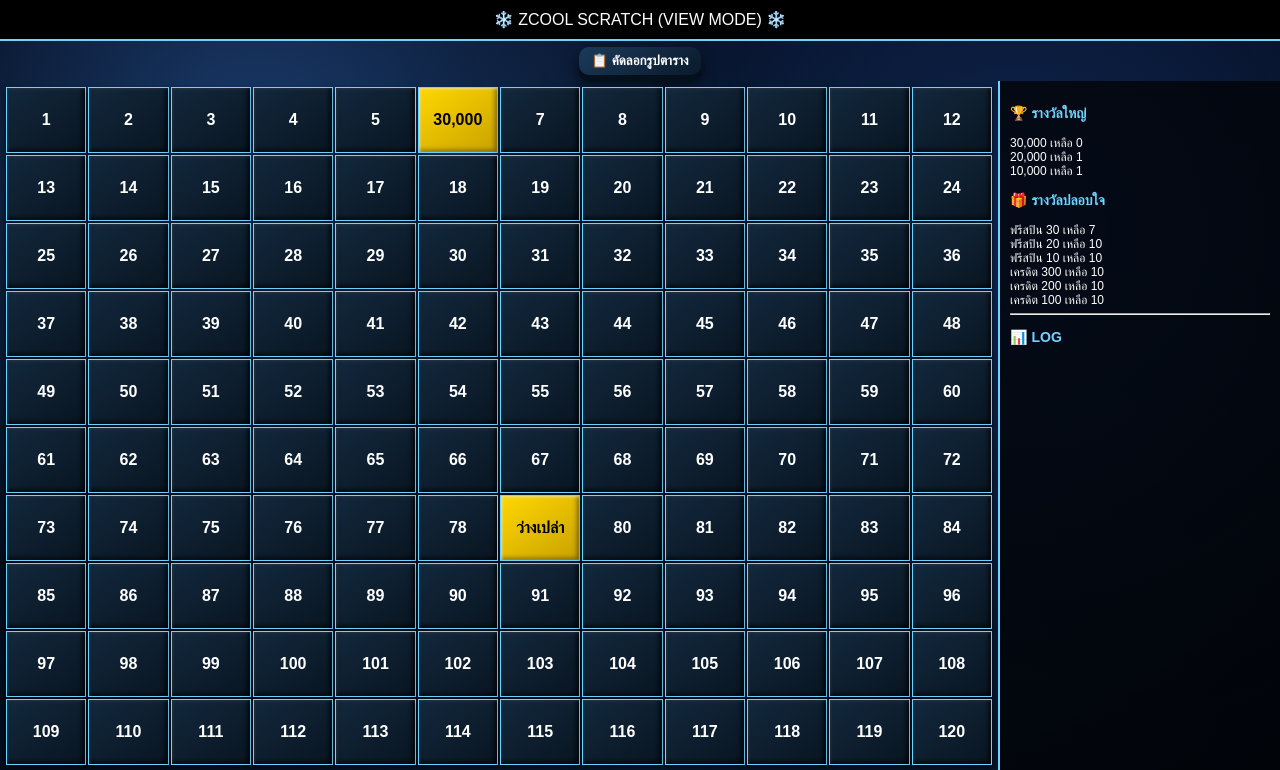
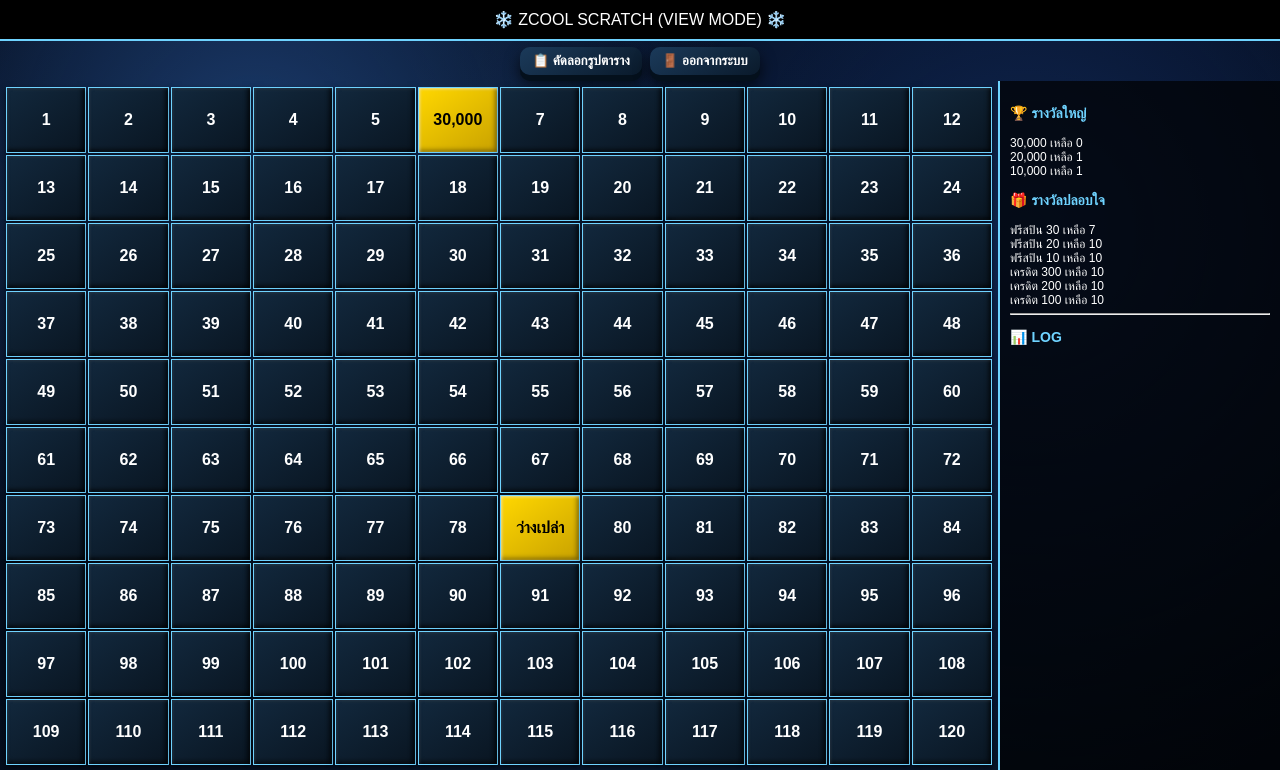
Before and after one commit to aitpakorn1998-eng/zcool-scratch, a Flask app: template templates/view.html in a window 1280 px wide. Shown: the top 770 px of the page. Run offline with Flask 3, Linux system fonts and the light colour scheme; the template is opened without the code that fills it, so the values that code supplies are empty; data comes from the database, SQL or seed files in the repository.

Commit message:
Update view.html

```diff
--- a/templates/view.html
+++ b/templates/view.html
@@ -8,12 +8,12 @@
 <script src="https://cdnjs.cloudflare.com/ajax/libs/html2canvas/1.4.1/html2canvas.min.js"></script>
 
 <style>
-/* ปิดการคลิกทุกอย่าง */
-.no-click * {
-    pointer-events: none !important;
+/* ❌ เอา no-click เดิมออก แล้วใช้แบบนี้แทน */
+.cell {
+    pointer-events: none; /* ห้ามกดช่อง */
 }
 
-/* ให้กดได้เฉพาะปุ่มคัดลอก */
+/* ให้ปุ่มกดได้ */
 .allow-click {
     pointer-events: auto !important;
 }
@@ -25,17 +25,16 @@
 
 <div class="header">❄️ ZCOOL SCRATCH (VIEW MODE) ❄️</div>
 
-<div class="topbar no-click">
-
-    <!-- ซ่อนช่อง USER -->
-    <!-- ซ่อนปุ่มเปิด -->
-    <!-- ซ่อนปุ่ม ADMIN -->
+<div class="topbar">
 
     <button class="allow-click" onclick="copyBoard()">📋 คัดลอกรูปตาราง</button>
 
+    <!-- ⭐ เพิ่ม logout -->
+    <button class="allow-click" onclick="window.location='/logout'">🚪 ออกจากระบบ</button>
+
 </div>
 
-<div class="wrap no-click">
+<div class="wrap">
 
     <div class="board" id="board"></div>
 
@@ -59,24 +58,18 @@
 <script src="{{ url_for('static', filename='script.js') }}"></script>
 
 <script>
-/* ปิดการกดช่อง */
+/* ⭐ สำคัญ: โหลดข้อมูลเหมือนหน้า user */
 document.addEventListener("DOMContentLoaded", () => {
-    document.querySelectorAll(".cell").forEach(c => {
-        c.onclick = null;
-    });
-
-    updateLog();   // โหลดครั้งแรก
+    updateLog();  // โหลดครั้งแรก
 });
 
-/* รีเฟรชตารางอัตโนมัติทุก 2 วินาที */
+/* ⭐ realtime เหมือนหน้า user */
 setInterval(updateLog, 2000);
 
-/* ปิดป๊อปอัพ */
+/* ❌ ลบ modal ออก */
 document.getElementById("modal")?.remove();
 
-/* ปิดช่อง userInput */
-document.getElementById("userInput")?.remove();
-
+/* ❌ กัน Enter */
 document.addEventListener("keydown", (e) => {
     if (e.key === "Enter") e.preventDefault();
 });
```
